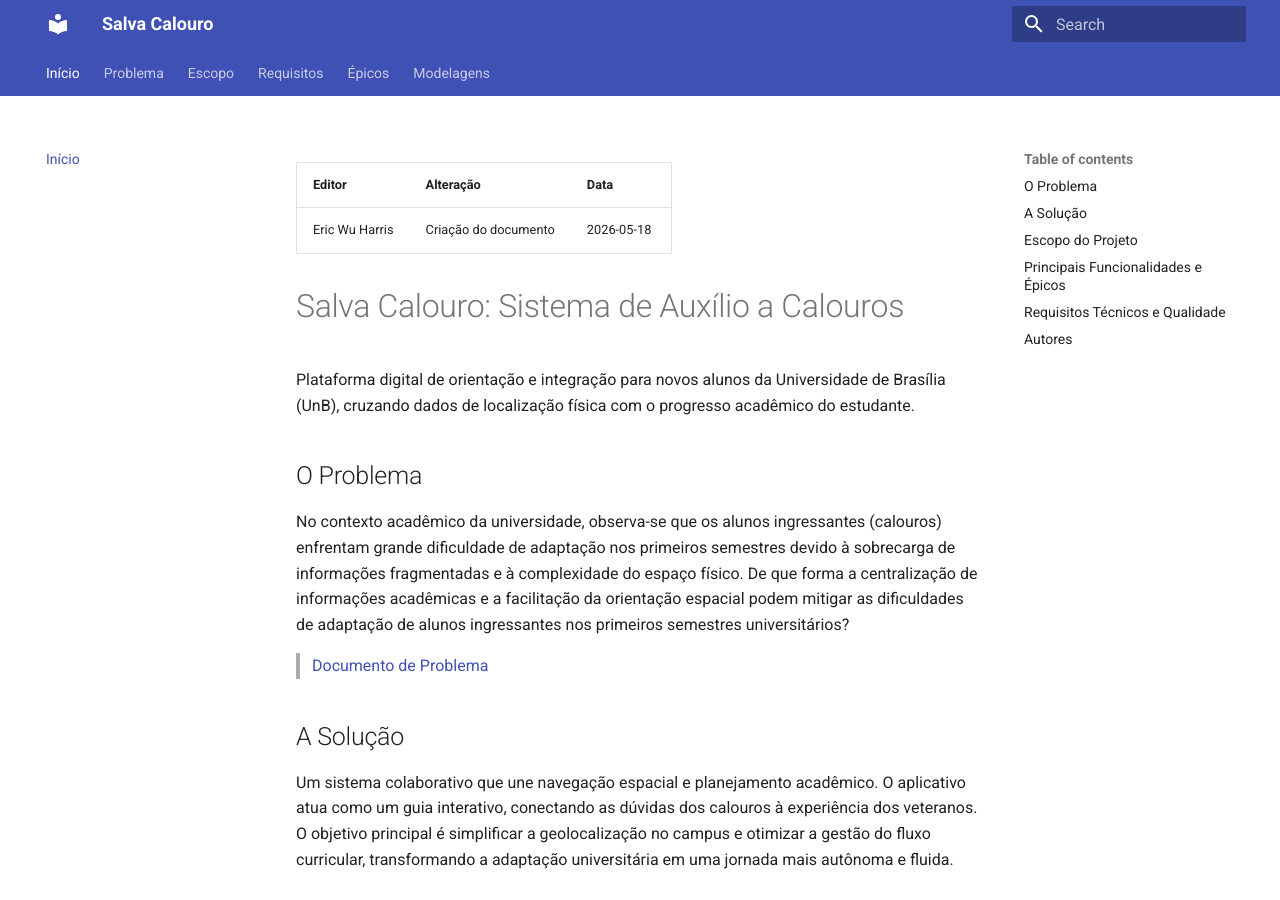
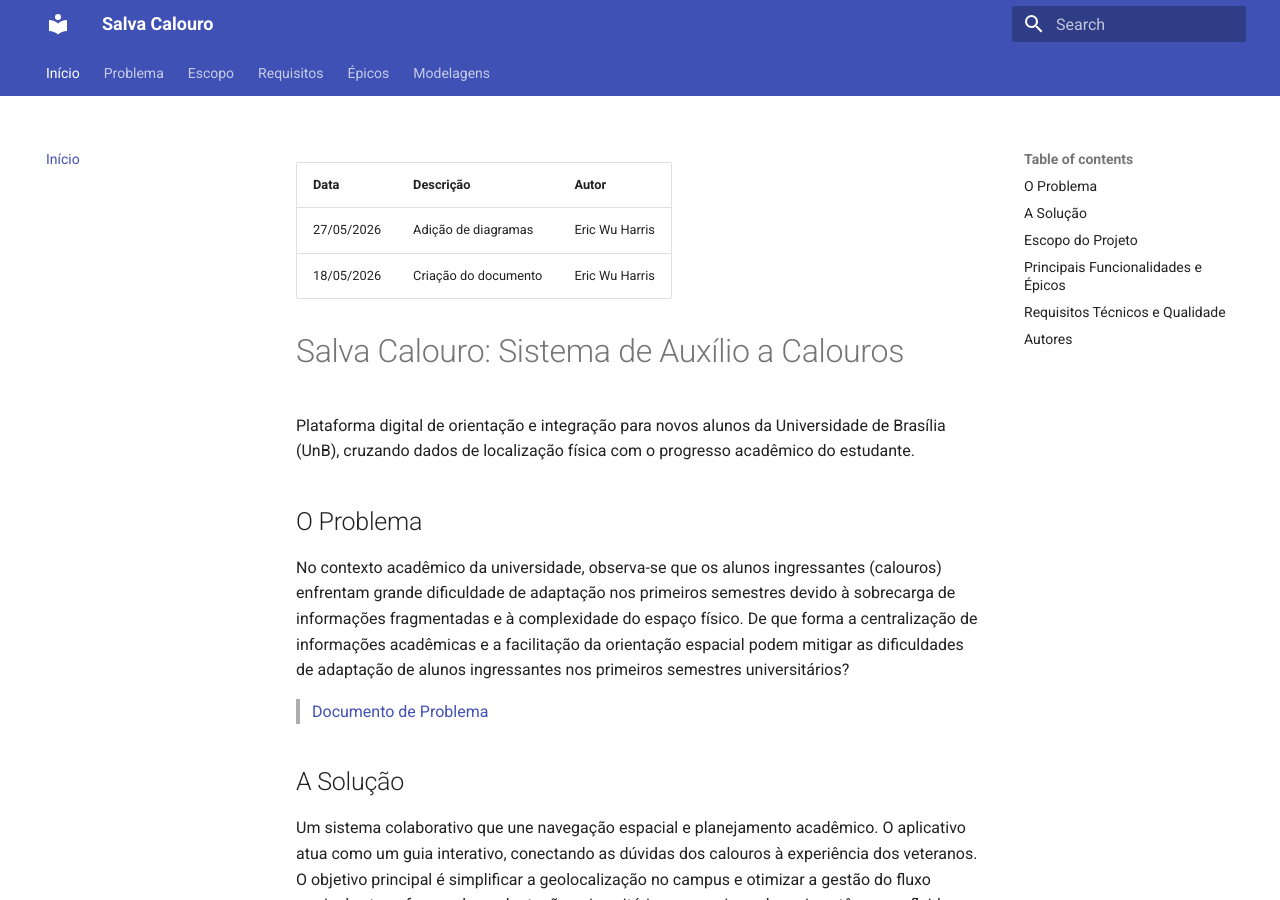
Before and after one commit to si-2026-1/salva-calouro, an MkDocs documentation site: the page built from docs/index.md, in a window 1280 px wide and 900 px high. Built offline with MkDocs 1.6.1 and Material for MkDocs 9.7.7, drawn with Linux system fonts in a browser that asks for light colours.

Commit message:
adicionando tabela de histórico

```diff
--- a/docs/index.md
+++ b/docs/index.md
@@ -1,8 +1,7 @@
----
-author: Eric Wu Harris
-date: 2026-05-18
-changes: Criação do documento
----
+| Data | Descrição | Autor |
+| :--- | :--- | :--- |
+| 27/05/2026 | Adição de diagramas | Eric Wu Harris |
+| 18/05/2026 | Criação do documento | Eric Wu Harris |
 
 # Salva Calouro: Sistema de Auxílio a Calouros
 
```
